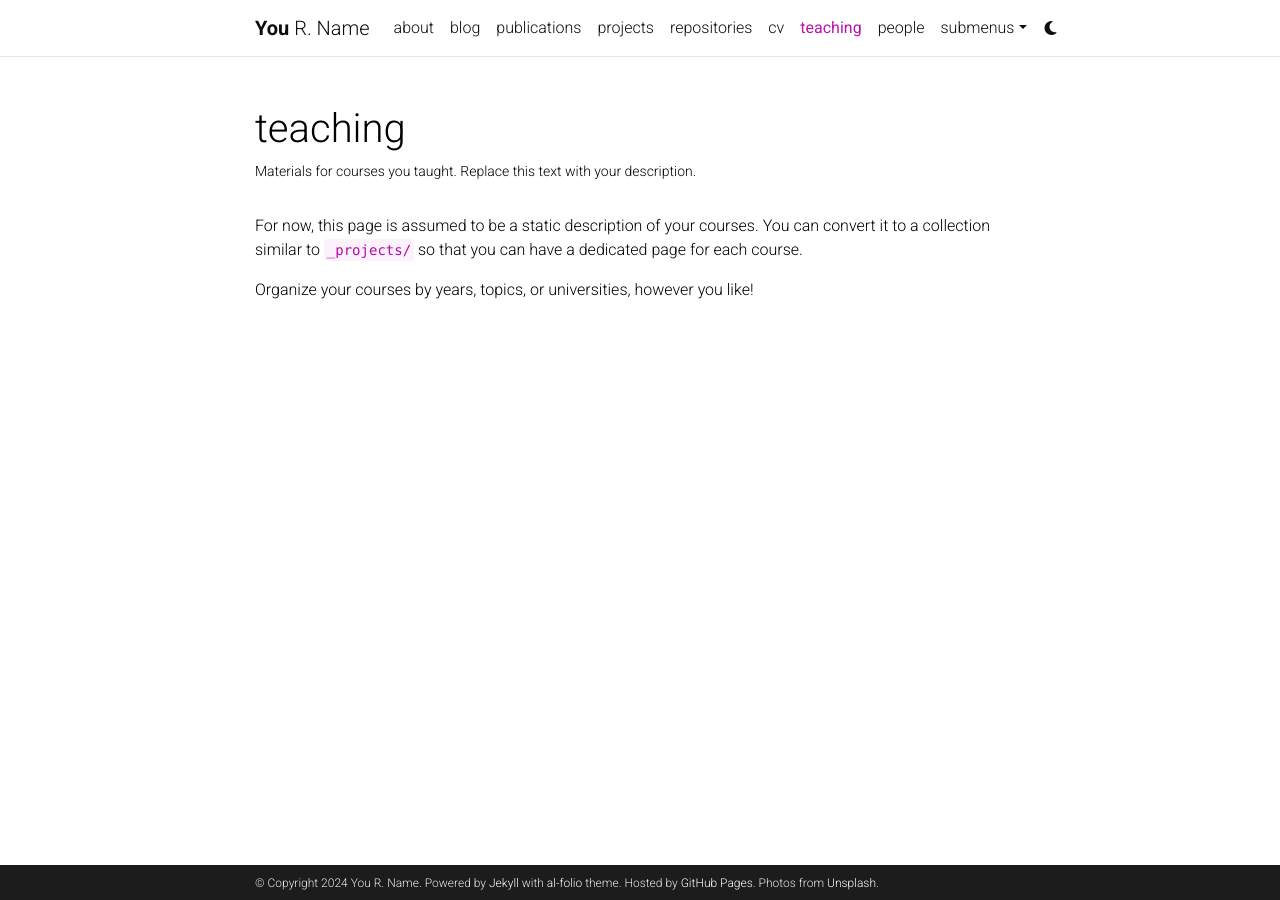
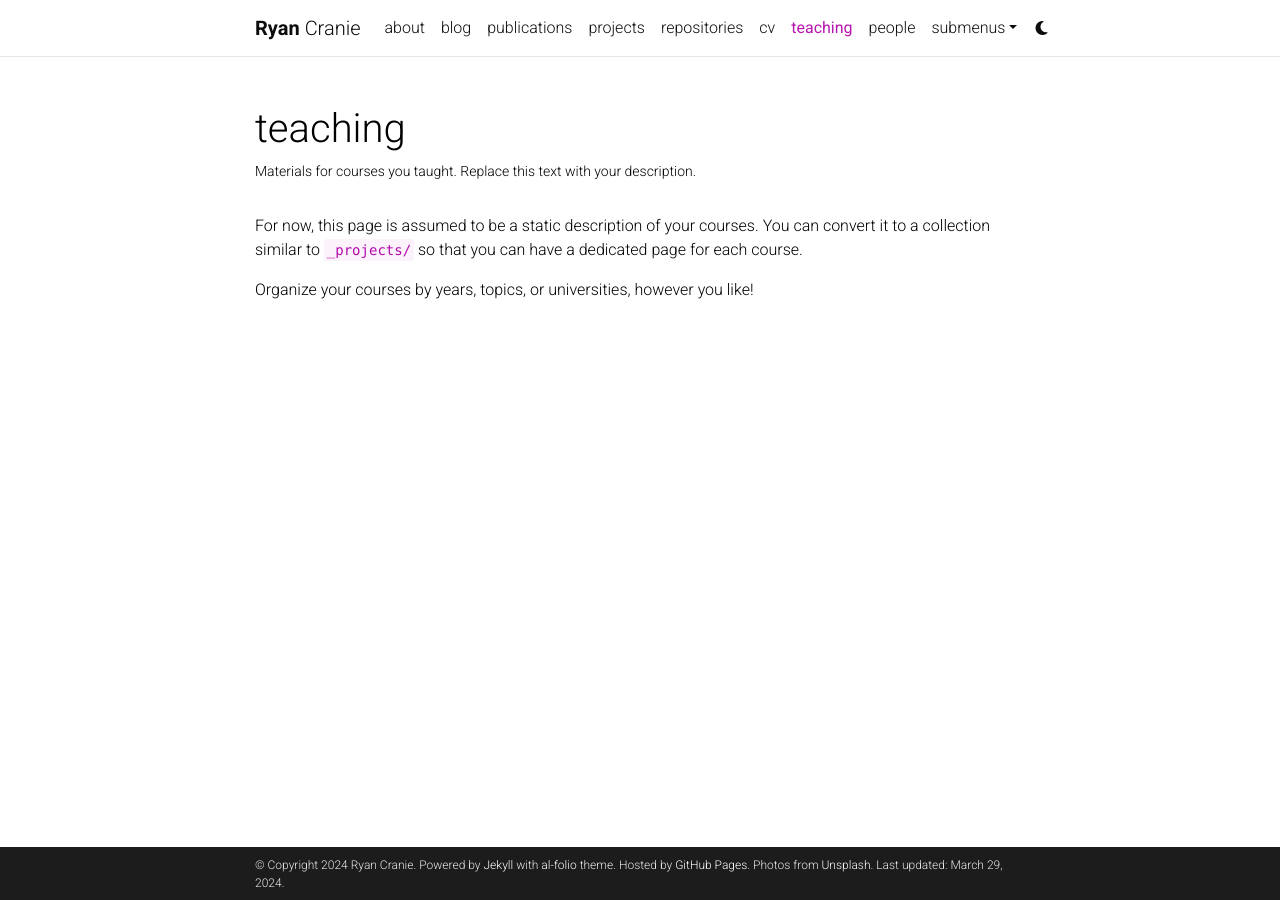
Before and after one commit to ryancranie/ryancranie.com, a Jekyll site: the page built from _pages/teaching.md, in a window 1280 px wide. Built offline with Jekyll 4.4.1, drawn with Linux system fonts in a browser that asks for light colours; comment, search, counter and statistics services are not loaded; a style sheet for code colours, icons or effects is not loaded.

Commit message:
config edit

```diff
--- a/_config.yml
+++ b/_config.yml
@@ -3,24 +3,24 @@
 # -----------------------------------------------------------------------------
 
 title: blank # the website title (if blank, full name will be used instead)
-first_name: You
-middle_name: R.
-last_name: Name
-email: you@example.com
+first_name: Ryan
+middle_name:
+last_name: Cranie
+email: mail@ryancranie.com
 description: > # the ">" symbol means to ignore newlines until "footer_text:"
   A simple, whitespace theme for academics. Based on [*folio](https://github.com/bogoli/-folio) design.
 footer_text: >
   Powered by <a href="https://jekyllrb.com/" target="_blank">Jekyll</a> with <a href="https://github.com/alshedivat/al-folio">al-folio</a> theme.
   Hosted by <a href="https://pages.github.com/" target="_blank">GitHub Pages</a>.
   Photos from <a href="https://unsplash.com" target="_blank">Unsplash</a>.
-keywords: jekyll, jekyll-theme, academic-website, portfolio-website  # add your own keywords or leave empty
+keywords: # add your own keywords or leave empty
 
 lang: en # the language of your site (for example: en, fr, cn, ru, etc.)
 icon: ⚛️  # the emoji used as the favicon (alternatively, provide image name in /assets/img/)
 
-url: https://alshedivat.github.io # the base hostname & protocol for your site
-baseurl: /al-folio # the subpath of your site, e.g. /blog/. Leave blank for root
-last_updated: false # set to true if you want to display last updated in the footer
+url: https://ryancranie.com # the base hostname & protocol for your site
+baseurl: # the subpath of your site, e.g. /blog/. Leave blank for root
+last_updated: true # set to true if you want to display last updated in the footer
 impressum_path:  # set to path to include impressum link in the footer, use the same path as permalink in a page, helps to conform with EU GDPR
 
 # -----------------------------------------------------------------------------
@@ -68,9 +68,9 @@
 # Social integration
 # -----------------------------------------------------------------------------
 
-github_username: # your GitHub user name
+github_username: ryancranie # your GitHub user name
 gitlab_username: # your GitLab user name
-x_username: # your X handle
+x_username: 44173 # your X handle
 mastodon_username: # your mastodon instance+username in the format instance.tld/@username
 linkedin_username: # your LinkedIn user name
 telegram_username: # your Telegram user name
@@ -100,12 +100,12 @@
 instagram_id: # your instagram id
 facebook_id: # your facebook id
 youtube_id: # your youtube channel id (youtube.com/@<youtube_id>)
-discord_id: # your discord id (18-digit unique numerical identifier)
+discord_id: 695728886327279776 # your discord id (18-digit unique numerical identifier)
 zotero_username: # your zotero username
 wechat_qr: # filename of your wechat qr-code saved as an image (e.g., wechat-qr.png if saved to assets/img/wechat-qr.png)
 
 contact_note: >
-  You can even add a little note about which of these is the best way to reach you.
+  The best way to reach me is mail@ryancranie.com
 
 # -----------------------------------------------------------------------------
 # Analytics and search engine verification
```
